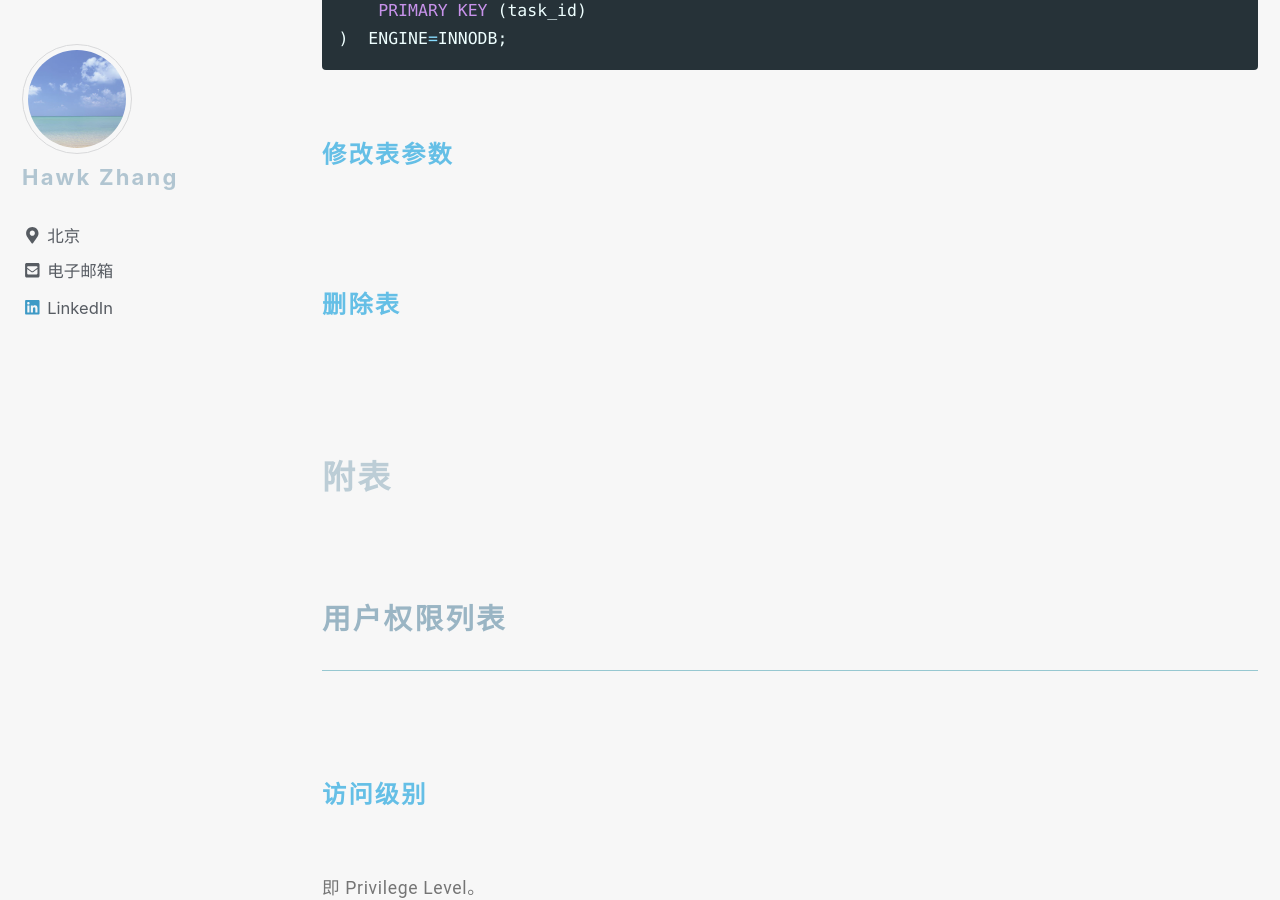
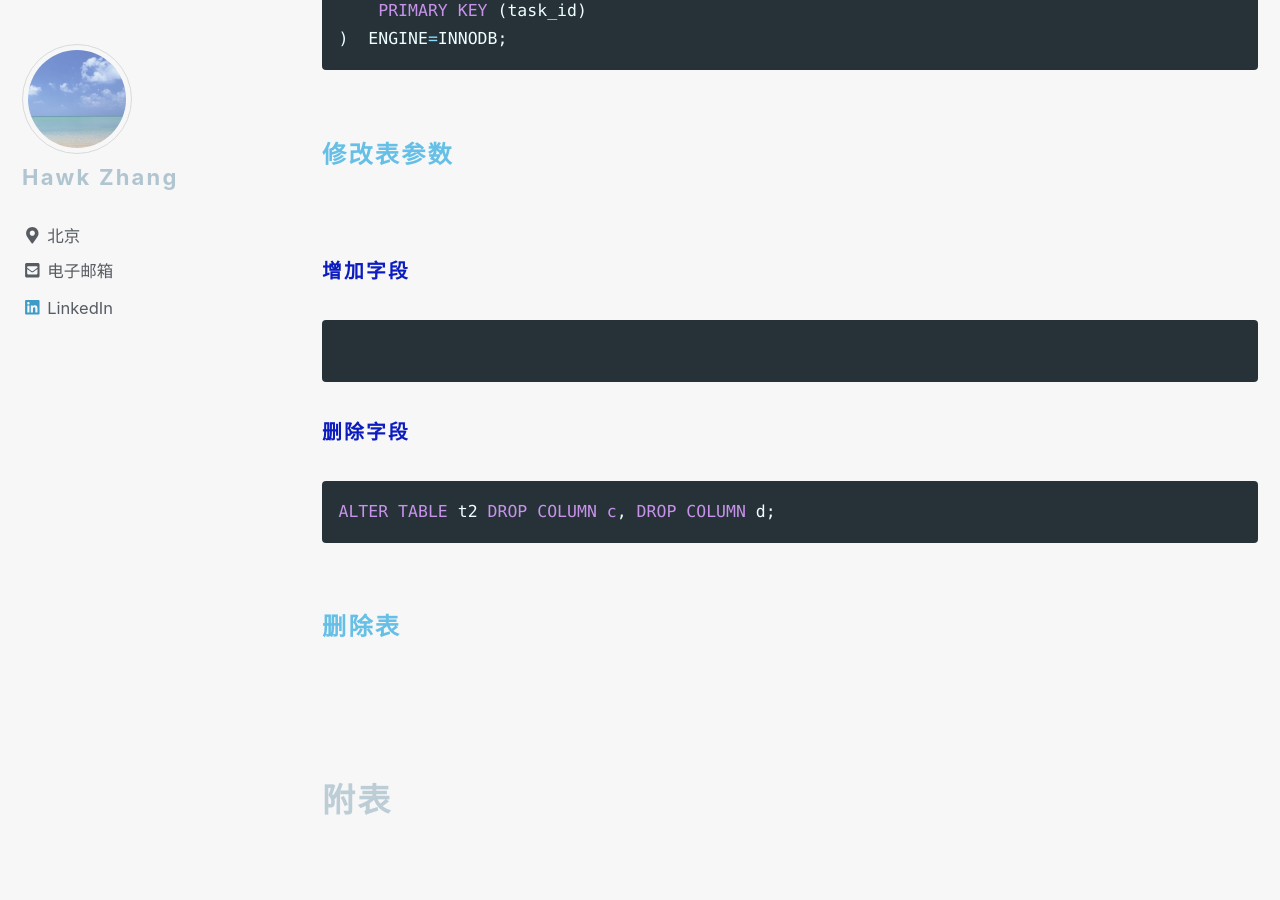
Before and after one commit to narru888/linotes_note, a Jekyll site: the page built from _posts/mysql/2016-04-02-statements.md, in a window 1280 px wide and 900 px high, scrolled down 5139 px. Built offline with Jekyll 4.4.1, drawn with Linux system fonts in a browser that asks for light colours; nearby versions of some CDN libraries; a script that is not in the unit is left out.

Commit message:
update on 2018-10-11 15:10:01 CST

````diff
--- a/_posts/mysql/2016-04-02-statements.md
+++ b/_posts/mysql/2016-04-02-statements.md
@@ -171,6 +171,7 @@ USE db_name;
 
 ### 表操作
 
+
 #### 创建表
 
 语法：
@@ -205,9 +206,17 @@ CREATE TABLE IF NOT EXISTS tasks (
 
 #### 修改表参数
 
+##### 增加字段
 
+```sql
 
+```
 
+##### 删除字段
+
+```sql
+ALTER TABLE t2 DROP COLUMN c, DROP COLUMN d;
+```
 
 
 #### 删除表
````
